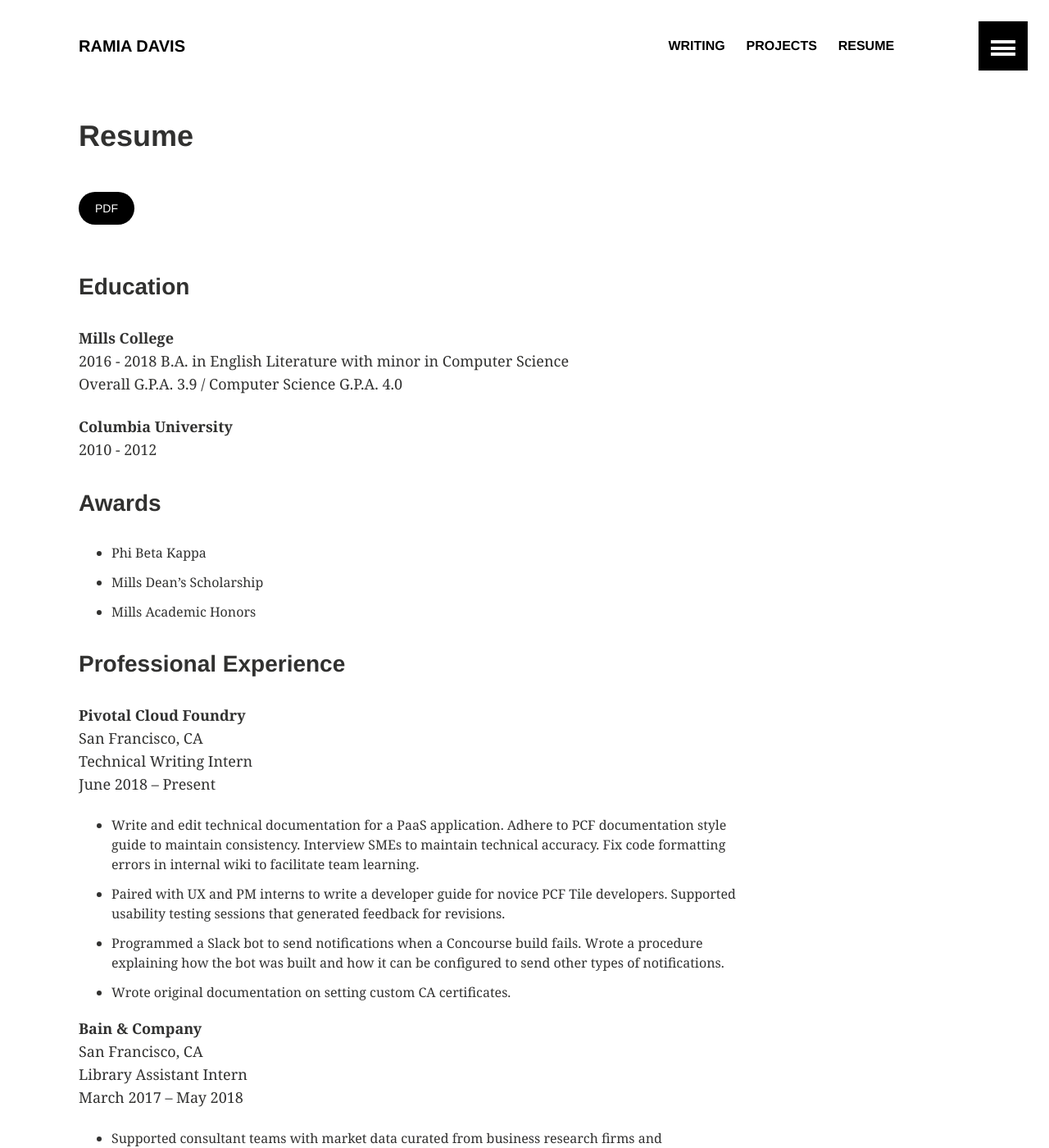
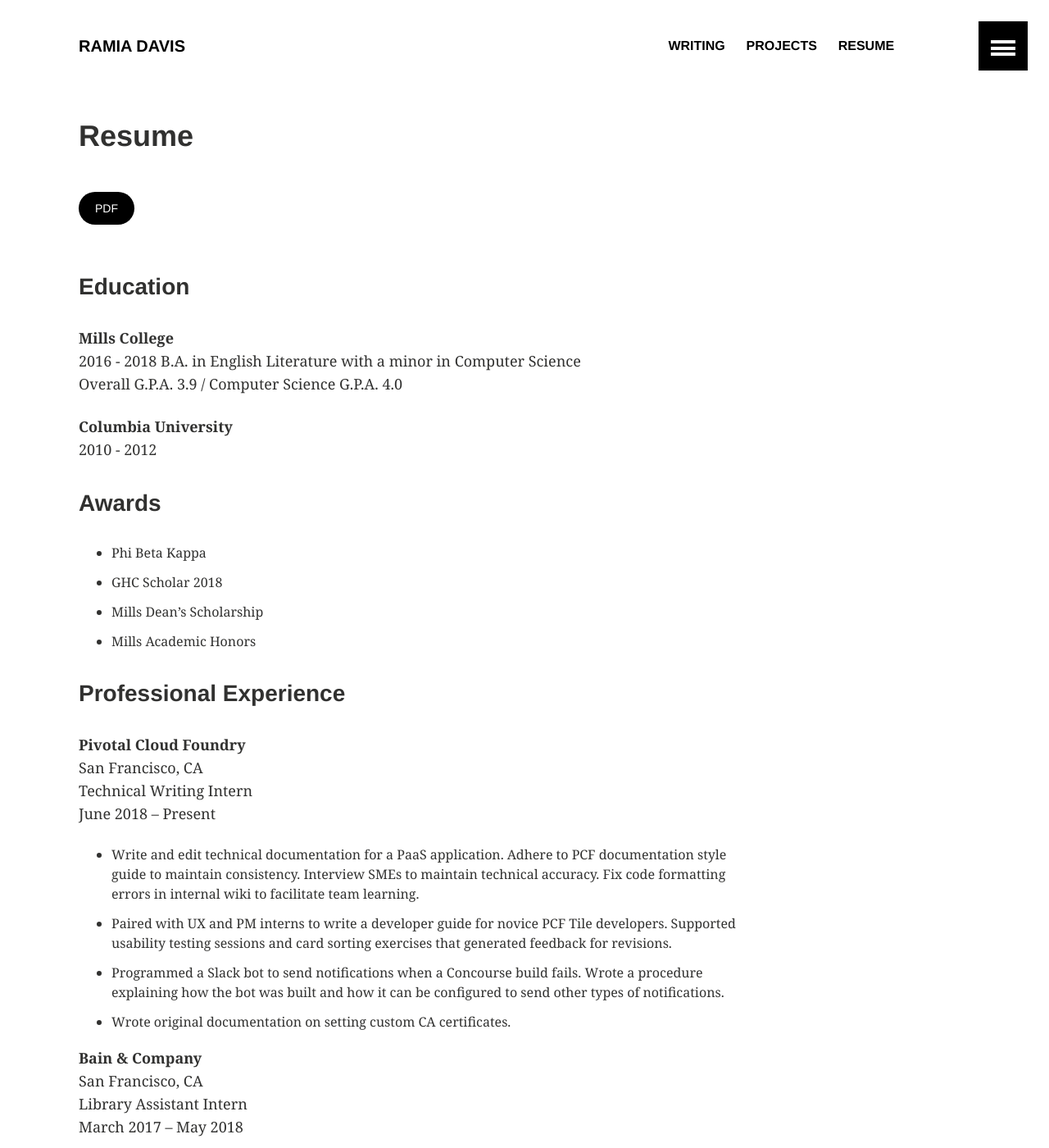
Before and after one commit to radaeze/radaeze.github.io, a Jekyll site: the page built from :resume.md, in a window 1280 px wide and 1400 px high. Shown: the whole window at 82% size. Built offline with Jekyll 4.4.1, drawn with Linux system fonts in a browser that asks for light colours; some of the changed text lies outside the part shown.

Commit message:
update resume

```diff
--- a/:resume.md
+++ b/:resume.md
@@ -10,7 +10,7 @@ share: false
 
 **Mills College**
 2016 - 2018
-B.A. in English Literature with minor in Computer Science
+B.A. in English Literature with a minor in Computer Science
 Overall G.P.A. 3.9 / Computer Science G.P.A. 4.0
 
 **Columbia University**
@@ -19,6 +19,7 @@ Overall G.P.A. 3.9 / Computer Science G.P.A. 4.0
 ### Awards
 
 + Phi Beta Kappa
++ GHC Scholar 2018
 + Mills Dean’s Scholarship
 + Mills Academic Honors
 
@@ -29,7 +30,7 @@ Technical Writing Intern
 June 2018 – Present
 
 + Write and edit technical documentation for a PaaS application. Adhere to PCF documentation style guide to maintain consistency. Interview SMEs to maintain technical accuracy. Fix code formatting errors in internal wiki to facilitate team learning.
-+ Paired with UX and PM interns to write a developer guide for novice PCF Tile developers. Supported usability testing sessions that generated feedback for revisions.
++ Paired with UX and PM interns to write a developer guide for novice PCF Tile developers. Supported usability testing sessions and card sorting exercises that generated feedback for revisions.
 + Programmed a Slack bot to send notifications when a Concourse build fails. Wrote a procedure explaining how the bot was built and how it can be configured to send other types of notifications.
 + Wrote original documentation on setting custom CA certificates.
 
@@ -50,5 +51,11 @@ August 2016 - March 2017
 + Organized computer programming study sessions and tabletop role-playing club for middle school students.
 + Presented themed book recommendation slides on a smart TV to passively encourage students to read advanced titles
 
+**Muji USA**
+Santa Monica, CA
+Sales Associate
+March 2014 - November 2016
++ Provided customer service and personalized recommendations for guests.
+
 ### Skills & Tools
 Java &bull; Python &bull; Ruby &bull; HTML &bull; CSS &bull; Markdown &bull; Visual Basic for Applications &bull; Visual Studio &bull; Eclipse &bull; Sublime Text &bull; Unity &bull; Inky &bull; Twine &bull; Git &bull; GitHub &bull; Jekyll &bull; Gimp &bull; Final Cut &bull; Trello &bull; Tableau &bull; Pivotal Tracker &bull; Concourse
```
Also changed, not shown: 1 other file.
